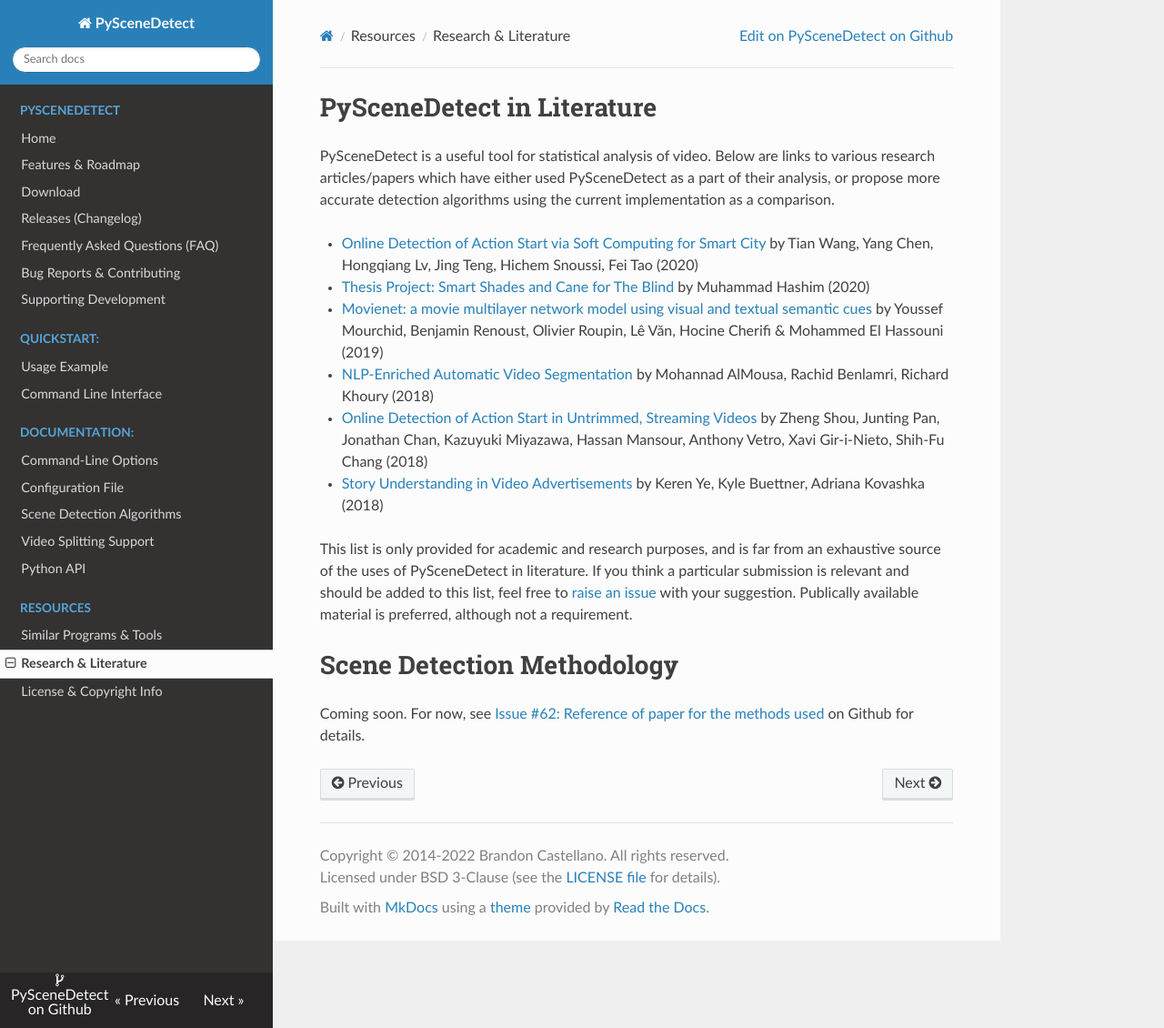
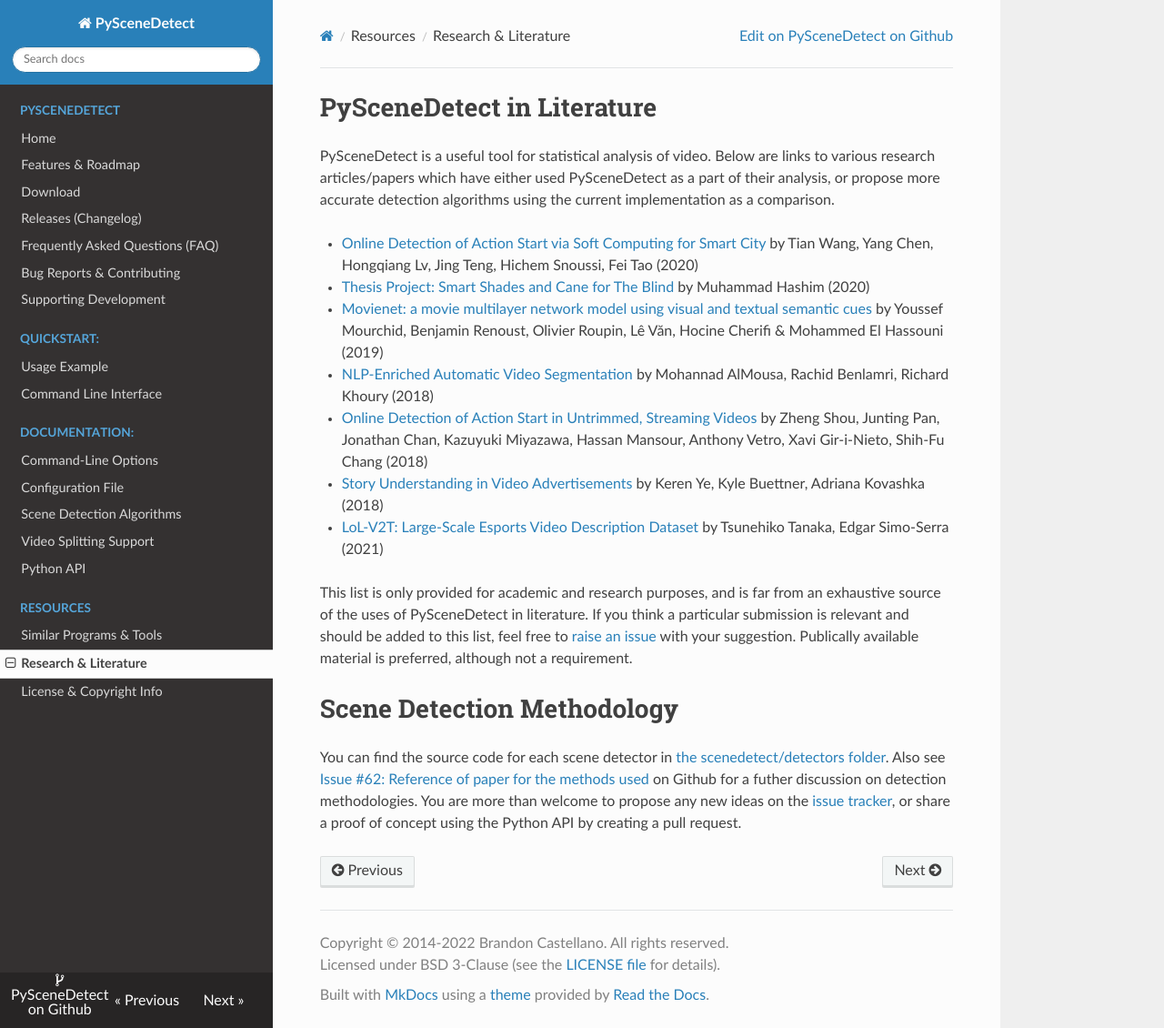
Before and after one commit to vovamushak/PySceneDetect, an MkDocs documentation site: the page built from docs/other/literature.md, in a window 1280 px wide and 1130 px high. Shown: the whole window at 91% size. Built offline with MkDocs 1.6.1, drawn with Linux system fonts in a browser that asks for light colours; nearby versions of some CDN libraries; old or Windows-style settings are respelled for this version of MkDocs.

Commit message:
[docs] Update literature. #251

```diff
--- a/docs/other/literature.md
+++ b/docs/other/literature.md
@@ -15,10 +15,11 @@ PySceneDetect is a useful tool for statistical analysis of video.  Below are lin
 
  - [Story Understanding in Video Advertisements](https://arxiv.org/pdf/1807.11122) by Keren Ye, Kyle Buettner, Adriana Kovashka (2018)
 
+ - [LoL-V2T: Large-Scale Esports Video Description Dataset](https://ieeexplore.ieee.org/abstract/document/9522986) by Tsunehiko Tanaka, Edgar Simo-Serra (2021)
 
 This list is only provided for academic and research purposes, and is far from an exhaustive source of the uses of PySceneDetect in literature.  If you think a particular submission is relevant and should be added to this list, feel free to [raise an issue](https://github.com/Breakthrough/PySceneDetect/issues/new/choose) with your suggestion.  Publically available material is preferred, although not a requirement.
 
 
 # Scene Detection Methodology
 
-Coming soon.  For now, see [Issue #62: Reference of paper for the methods used](https://github.com/Breakthrough/PySceneDetect/issues/62) on Github for details.
+You can find the source code for each scene detector in [the scenedetect/detectors folder](https://github.com/Breakthrough/PySceneDetect/tree/master/scenedetect/detectors).  Also see [Issue #62: Reference of paper for the methods used](https://github.com/Breakthrough/PySceneDetect/issues/62) on Github for a futher discussion on detection methodologies.  You are more than welcome to propose any new ideas on the [issue tracker](https://github.com/Breakthrough/PySceneDetect/issues), or share a proof of concept using the Python API by creating a pull request.
```
